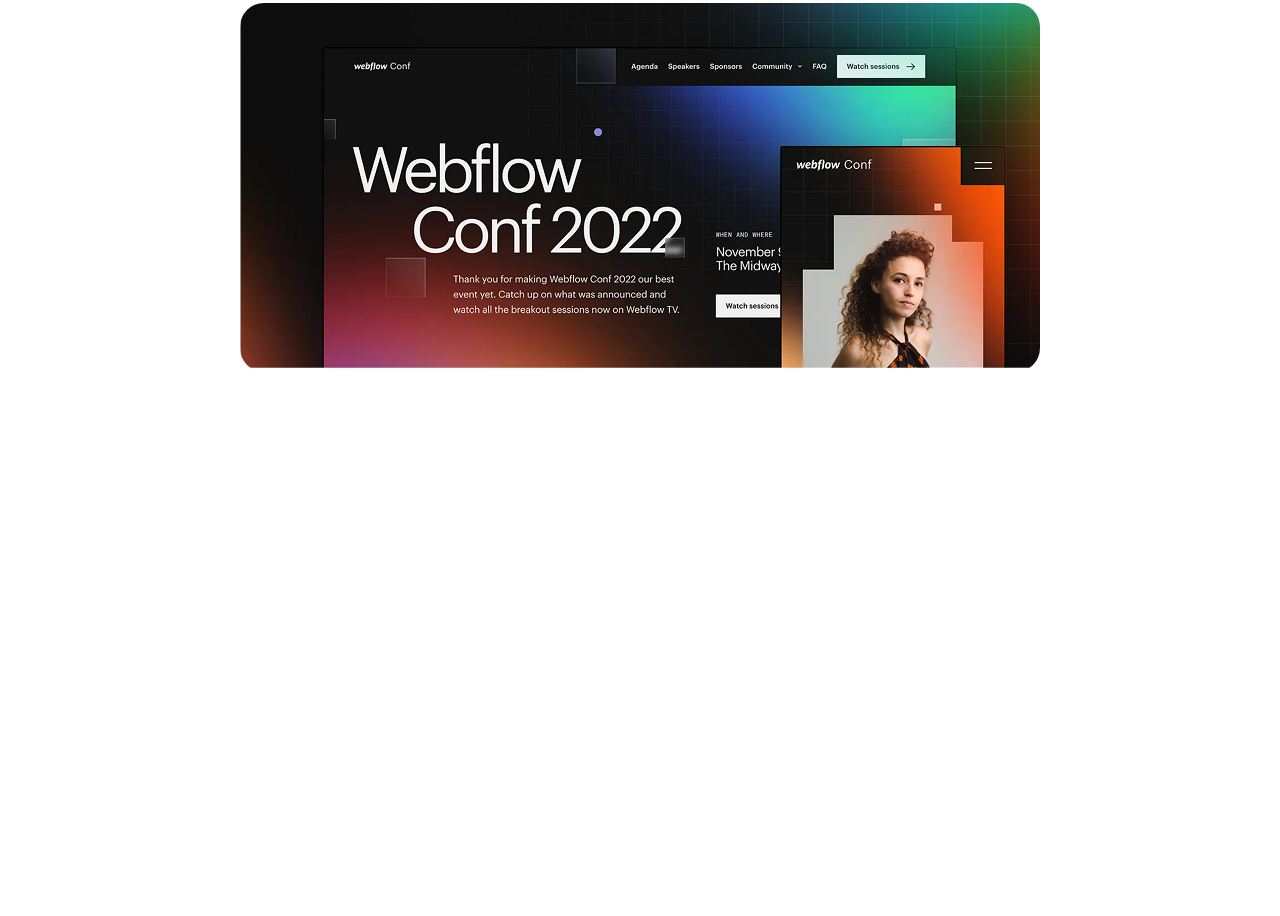
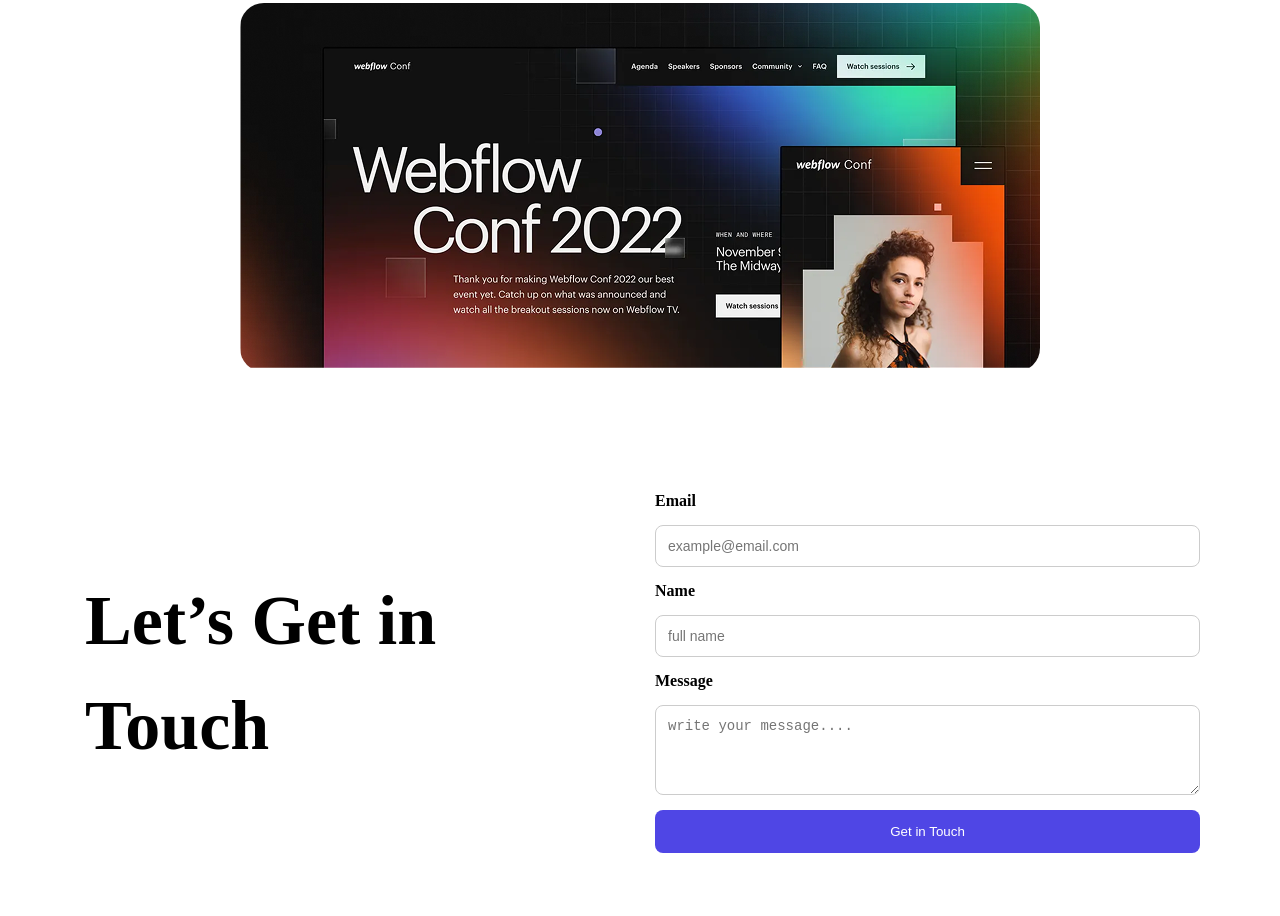
Before and after one commit to rasel3dd/Assignment-1, a plain HTML site: page index.html in a window 1280 px wide. Shown: the part 2170-3086 px from the top of the page. Before the commit the page ends 2610 px from the top, so only its background shows below. Drawn offline with Linux system fonts and the light colour scheme.

Commit message:
added an touch section

```diff
--- a/index.css
+++ b/index.css
@@ -248,3 +248,54 @@ main{
   overflow: hidden;
 
 }
+/*touch section*/
+.touch-section {
+  display: flex;
+  justify-content: space-between;
+  align-items: center;
+  padding: 60px 40px;
+  gap: 30px;
+}
+.touch-tittel {
+  font-size: 70px;
+  font-weight: 700;
+  margin: 5px;
+  line-height: 1.5;
+}
+.touch-left {
+  flex: 1;
+  min-width: 300px;
+}
+.touch-right {
+  flex: 1;
+  min-width: 300px;
+}
+
+form {
+  display: flex;
+  flex-direction: column;
+  gap: 15px;
+}
+
+label {
+  font-size: 16px;
+  font-weight: bold;
+}
+
+input, textarea {
+  padding: 12px;
+  font-size: 14px;
+  border-radius: 8px;
+  border: 1px solid #ccc;
+  outline: none;
+}
+
+
+button {
+  padding: 14px;
+  background-color: #4f46e5;
+  color: white;
+  border: none;
+  border-radius: 8px;
+  font-weight: 500;
+}
--- a/index.html
+++ b/index.html
@@ -100,6 +100,25 @@
     </div>
 
   </section>
+  <section class="touch-section">
+<div class="touch-left">
+      <h1 class="touch-tittel">Let’s Get in<br>Touch</h1>
+    </div>
+    <div class="touch-right">
+      <form>
+        <label for="email">Email</label>
+        <input type="email" id="email" placeholder="example@email.com" required>
+
+        <label for="name">Name</label>
+        <input type="text" id="name" placeholder="full name" required>
+
+        <label for="message">Message</label>
+        <textarea id="message" rows="4" placeholder="write your message...." required></textarea>
+
+        <button type="submit">Get in Touch</button>
+      </form>
+    </div>
+  </section>
 
 
     </main>
```
